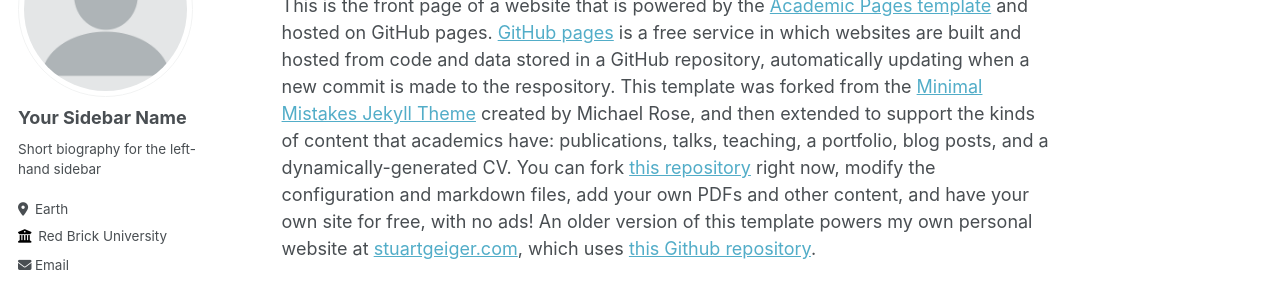
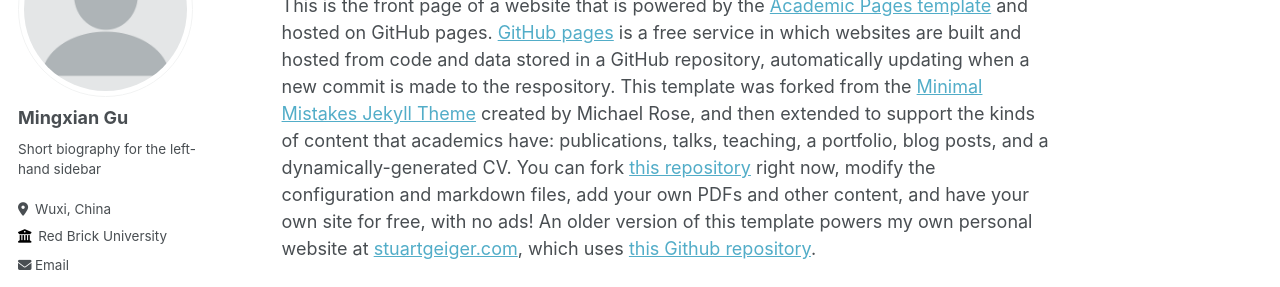
Before and after one commit to 0x7C08/0x7C08.github.io, a Jekyll site: the page built from _pages/about.md, in a window 1280 px wide. Shown: the part 184-471 px from the top of the page. Built offline with Jekyll 4.4.1, drawn with Linux system fonts in a browser that asks for light colours; some web fonts are replaced.

Commit message:
Update _config.yml

```diff
--- a/_config.yml
+++ b/_config.yml
@@ -22,10 +22,10 @@
 author:
   # Biographic information
   avatar           : "profile.png"
-  name             : "Your Sidebar Name"
+  name             : "Mingxian Gu"
   pronouns         : # example: "she/her"
   bio              : "Short biography for the left-hand sidebar"
-  location         : "Earth"
+  location         : "Wuxi, China"
   employer         : "Red Brick University"
   uri              : # URL
   email            : "none@example.org"
```
